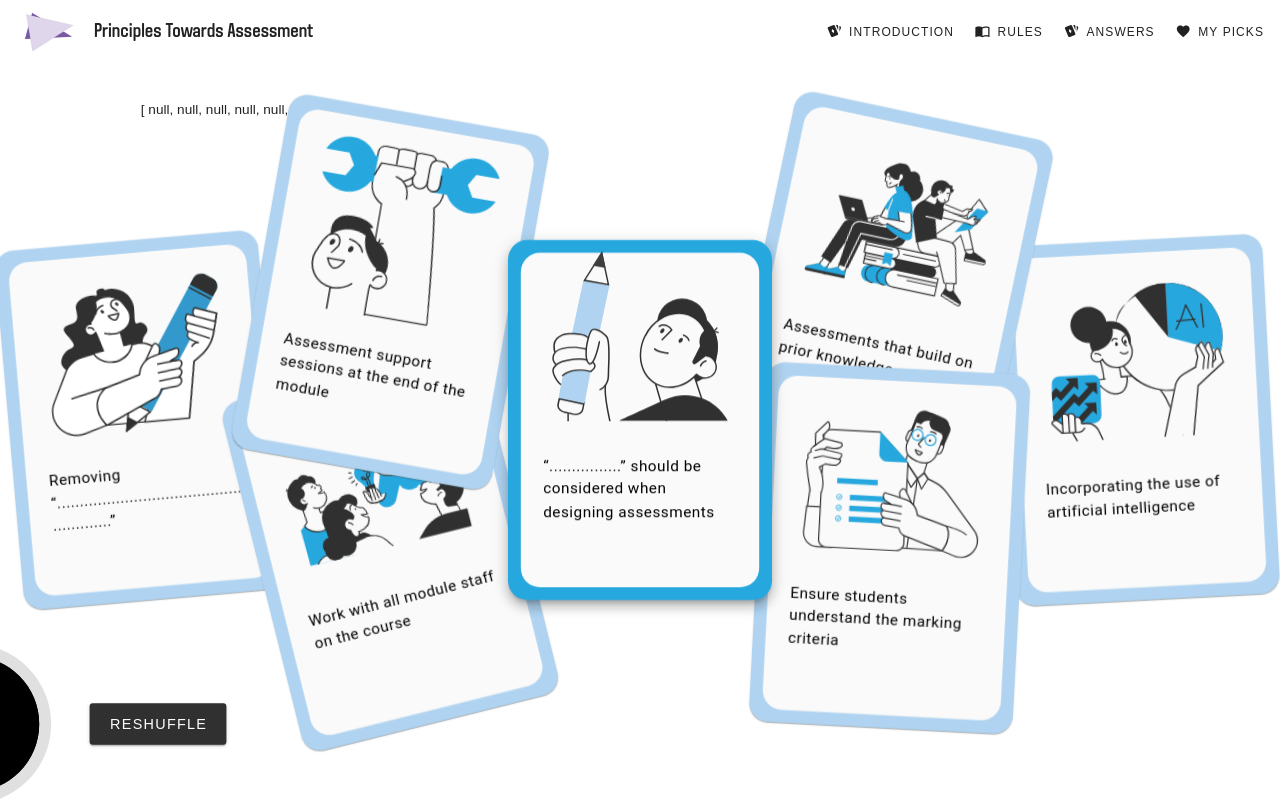
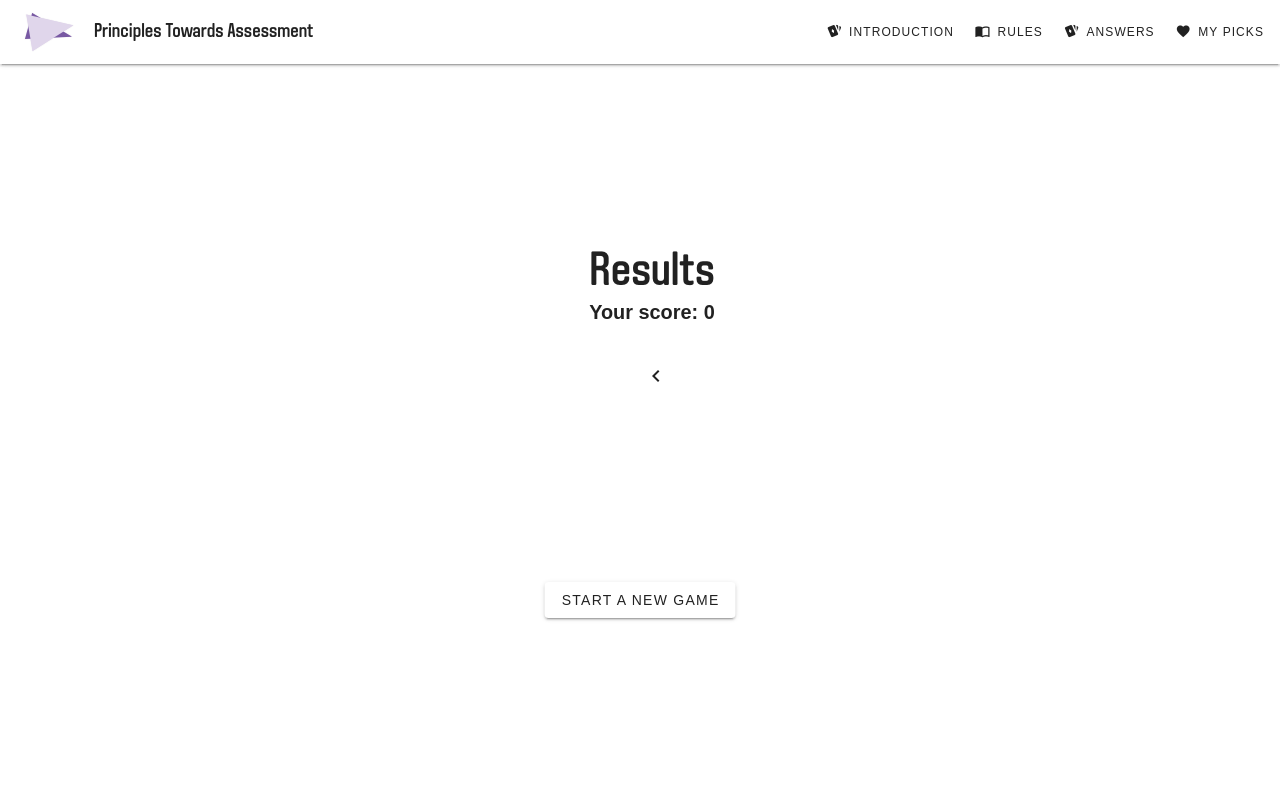
Before and after one commit to bpdavies92/principles-for-assessment, a Vue app: page / in a window 1280 px wide. Built offline with nearby package versions, Linux system fonts and the light colour scheme.

Commit message:
Updated finished game section and replaced the horizontal scroll with a window comp, so people can click through their chosen cards

```diff
--- a/src/components/AnswerInputBox.vue
+++ b/src/components/AnswerInputBox.vue
@@ -8,10 +8,6 @@
       class="elevation-8"
     >
       <template v-slot:activator="{ props: activatorProps }">
-        <v-btn v-bind="activatorProps">
-          Open Dialog
-        </v-btn>
-
       </template>
 
       <v-card>
--- a/src/components/GameFinished.vue
+++ b/src/components/GameFinished.vue
@@ -1,82 +1,95 @@
 <template>
-        <v-sheet  color="transparent" class="position-relative overflow-y-hidden overflow-x-scroll d-flex flex-column justify-center align-start" height="100vh" >
-
-
+    <v-sheet
+      color="transparent"
+      class="d-flex justify-center align-center flex-column position-relative"
+      height="100vh"
+      >
 
       <v-sheet color="transparent" class="ml-6 position-relative">
         <h2 class="text-h3 send-to-front">Results</h2>
-                        <h3>Your score: {{gamePoints}}</h3>
-                        <v-img
+        <h3>Your score: {{ gamePoints }}</h3>
+        <!-- <v-img
           class="position-absolute top-0 left-0 send-to-back"
           width="1000"
           height="1000"
           src="../../public/images/shapes/question card title graphic.svg"
-                        ></v-img>
+        ></v-img> -->
       </v-sheet>
-                    <v-sheet color="transparent" class="d-flex ml-12 align-center justify-start flex-row">
 
-                        <v-sheet color="transparent" height="min-content" class="d-flex mr-16 align-center justify-center test" v-for="(card, index) of myQuestionAnswers" :key="index" >
+        <v-window
+            v-model="window"
+            show-arrows
+            class='pa-12'
+            continues
+        >
+        <v-window-item
+          v-for="(card, index) in myQuestionAnswers"
+          :key="index"
+          class="overflow-visible"
+
+
+
+        >
                   <!-- QUESTION CARD -->
+          <v-sheet class="d-flex">
               <FlashCard
                 class="position-relative mr-auto mr-n6 rotate-card"
                 :question="card[1].type"
                 :svgUrl="card[1].svgUrl"
-                                    :cardColour="card[1].colour"
-                                >
+                :cardColour="card[1].colour">
                 <template v-slot:h1Title>Question</template>
-                                    <template v-slot:bodyText>{{card[1].content}}</template>
+                <template v-slot:bodyText>{{ card[1].content }}</template>
               </FlashCard>
               <!-- ANSWER CARD -->
               <FlashCard
                 class="position-relative ml-n6 ml-auto rotate-card"
                 :question="card[0].type"
                 :svgUrl="card[0].svgUrl"
-                                    :cardColour="card[0].colour"
-                                >
+                :cardColour="card[0].colour">
                 <template v-slot:h1Title>Question</template>
-                                    <template v-slot:bodyText>{{card[0].answer ? card[0].answer : card[0].content}}</template>
+                <template v-slot:bodyText>
+                  {{ card[0].answer ? card[0].answer : card[0].content }}
+                </template>
               </FlashCard>
+          </v-sheet>
+        </v-window-item>
+    </v-window>
+
+    <v-btn @click="resetGame" class="position-absolute restart-btn">Start a new game</v-btn>
 
     </v-sheet>
-
-                    </v-sheet>
-
-                    <v-btn @click="resetGame" class="position-fixed restart-btn">Start a new game</v-btn>
-
-        </v-sheet>
-
   </template>
 
   <script setup>
-    import { useCardStore } from '../stores/cardInfo'
-    import { onClickOutside } from '@vueuse/core'
+  import { ref } from 'vue';
   import { storeToRefs } from 'pinia';
-    import {ref} from 'vue'
+  import { useCardStore } from '../stores/cardInfo';
+  import { onClickOutside } from '@vueuse/core';
 
-    const targetTwo = ref(null)
-    const store = useCardStore()
+  const targetTwo = ref(null);
+  const store = useCardStore();
+  const window = ref(0)
 
   const {
     myQuestionAnswers,
     cardInfo,
     showAllPicks,
     gamePoints,
-        gameProgress,
+    gameProgress
+  } = storeToRefs(store);
 
-    } = storeToRefs(store)
-
-    onClickOutside(targetTwo, event => showAllPicks.value = false)
+  onClickOutside(targetTwo, (event) => {
+    showAllPicks.value = false;
+  });
 
   function resetGame() {
-        gameProgress.value = 0
-        gamePoints.value = 0
-        myQuestionAnswers.value = []
+    gameProgress.value = 0;
+    gamePoints.value = 0;
+    myQuestionAnswers.value = [];
   }
-
   </script>
 
   <style lang="scss" scoped>
-
   .restart-btn {
     top: 83%;
     bottom: 50%;
@@ -138,7 +151,7 @@ z-index: 1;
     height: 100vh;
     width: 100vw;
     background-color: #303030;
-    opacity: .6;
+    opacity: 0.6;
   }
 
   .scroll {
--- a/src/layouts/default.vue
+++ b/src/layouts/default.vue
@@ -1,6 +1,6 @@
 <template>
   <v-app>
-    <v-app-bar elevation="0" class="position-fixed top-0">
+    <v-app-bar elevation="2" class="position-fixed top-0">
       <template v-slot:prepend></template>
 
       <v-app-bar-title>
--- a/src/pages/index.vue
+++ b/src/pages/index.vue
@@ -1,6 +1,7 @@
 <template>
   <div class="extra-space">
-    <GameFinished v-if="gameProgress === 100"/>
+    <GameFinished />
+    <!-- <GameFinished v-if="gameProgress === 100"/>  -->
     <CardGame v-if="gameProgress < 100"/>
     <Introduction />
     <Rules />
```
Lines whose indentation alone changed are shown as unchanged.
